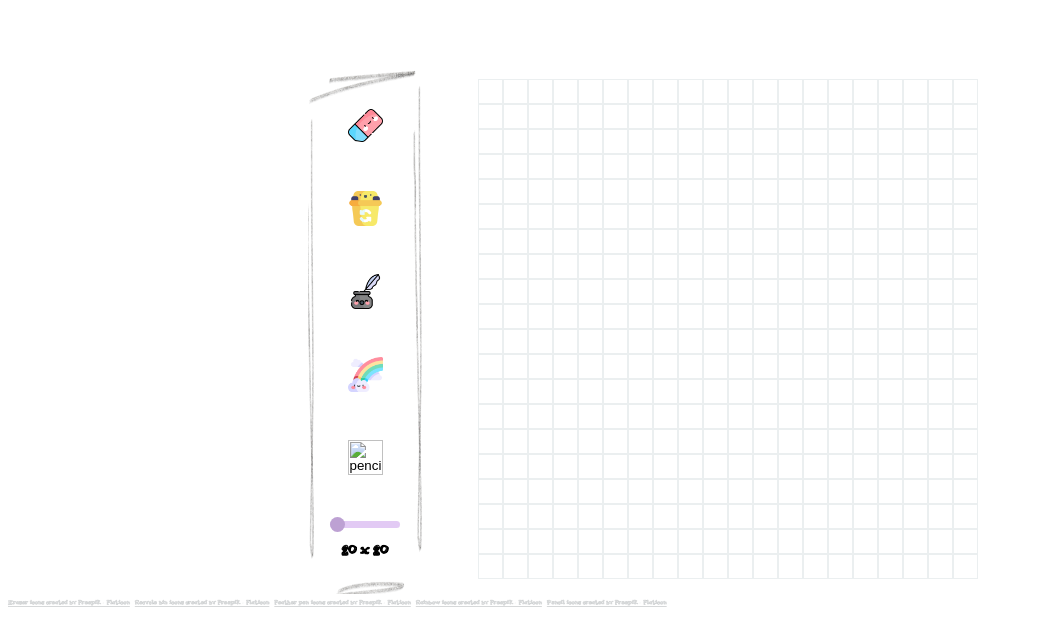
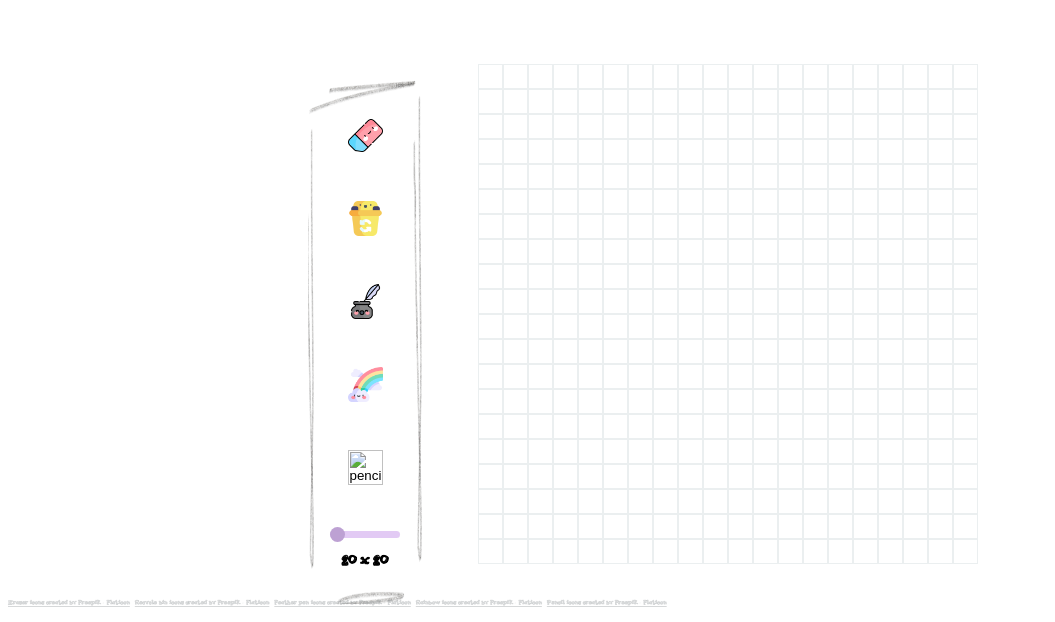
Before and after one commit to Nari07/Etch-a-sketch, a plain HTML site: page index.html in a window 1280 px wide. Shown: the part 193-815 px from the top of the page, without its empty margins (0-1055 px from the left). Drawn offline with Linux system fonts and the light colour scheme.

Commit message:
add margin botton to grid

```diff
--- a/style.css
+++ b/style.css
@@ -91,6 +91,7 @@ h1 {
   height: 500px;
   position: relative;
   background-clip: padding-box;
+  margin-bottom: 50px;
 
 }
 
@@ -139,7 +140,7 @@ input[type="image"]{
 }
 
 footer{
-  margin-top: 30px;
+  margin-top: 50px;
   display: flex;
   justify-content: center;
   align-items: flex-end;
```
